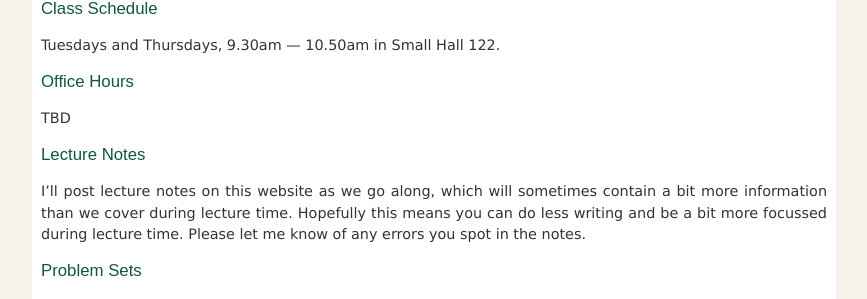
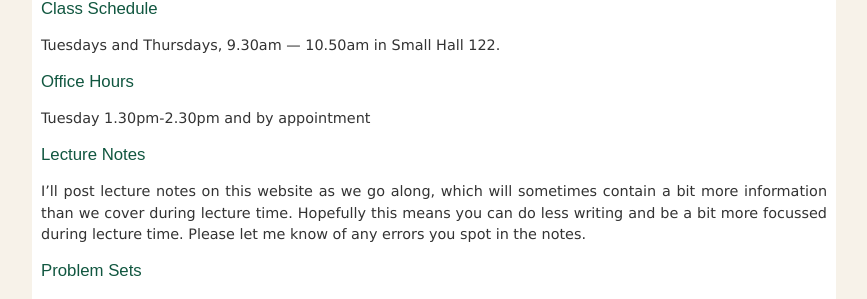
Before and after one commit to jozefdudek/personal_website, a Jekyll site: the page built from Phys622.html, in a window 1280 px wide. Shown: the part 410-709 px from the top of the page, without its empty margins (192-1059 px from the left). Built offline with Jekyll 4.4.1, drawn with Linux system fonts in a browser that asks for light colours.

Commit message:
added office hours

```diff
--- a/Phys622.html
+++ b/Phys622.html
@@ -23,7 +23,7 @@ more advanced techniques and applications of quantum mechanics.
 
 <!-- ============================================== -->
 <h3>Office Hours</h3>
-<p>TBD</p>
+<p>Tuesday 1.30pm-2.30pm and by appointment</p>
 
 <!-- ============================================== -->
 <h3>Lecture Notes</h3>
```
